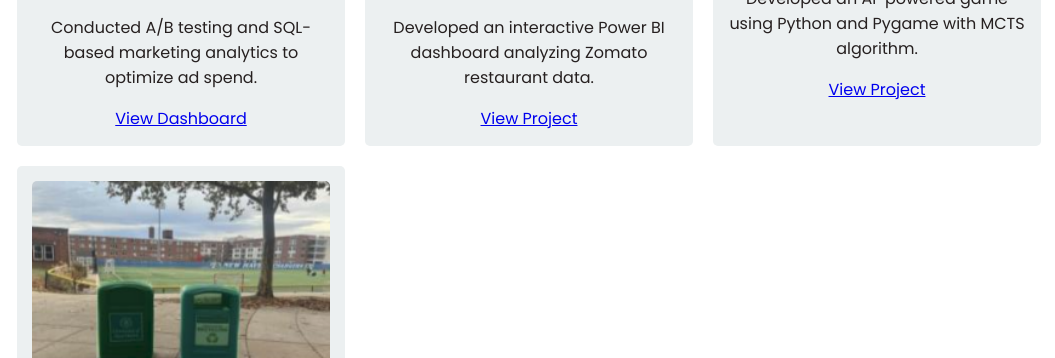
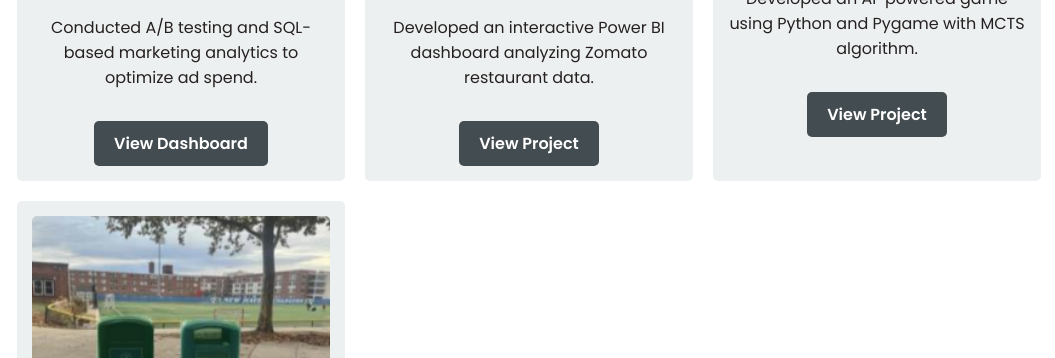
Before and after one commit to csaurabh26/csaurabh26.github.io, a plain HTML site: page index.html in a window 1280 px wide. Shown: the part 2006-2364 px from the top of the page, without its empty margins (111-1166 px from the left). Drawn offline with Linux system fonts and the light colour scheme.

Commit message:
Update styles.css

```diff
--- a/styles.css
+++ b/styles.css
@@ -16,7 +16,7 @@ body {
 
 /* Header with Background Image */
 header {
-    background-image: url('./assets/images/back3.avif'); /* Path of image */
+    background-image: url('./assets/images/bg-img.avif'); /* Path of image */
     background-size: cover;
     background-position: center;
     background-repeat: no-repeat;
@@ -199,3 +199,25 @@ footer {
     color: white;
     margin-top: 20px;
 }
+.button {
+    display: inline-block;
+    background-color: #434c50;
+    color: white;
+    font-size: 16px;
+    font-weight: bold;
+    padding: 10px 20px;
+    border-radius: 5px;
+    text-decoration: none;
+    margin-top: 15px;
+    transition: background-color 0.3s, transform 0.3s;
+}
+
+.project a:hover {
+    background-color: #444b4f;
+    transform: translateY(-3px);
+}
+
+.project a:focus {
+    outline: none;
+    box-shadow: 0 0 0 2px #b8c9d1;
+}
```
